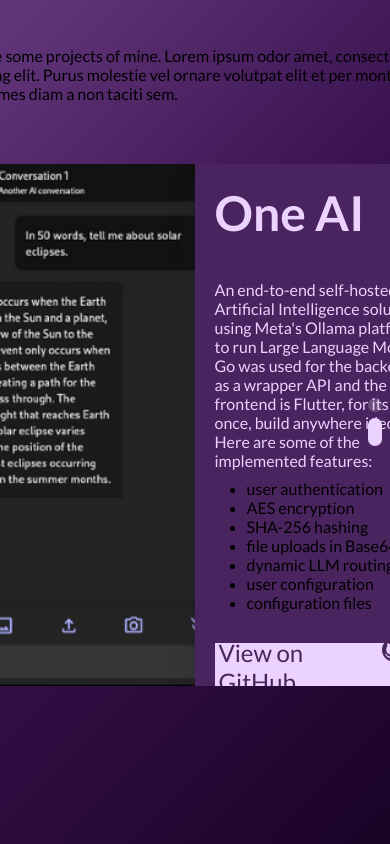
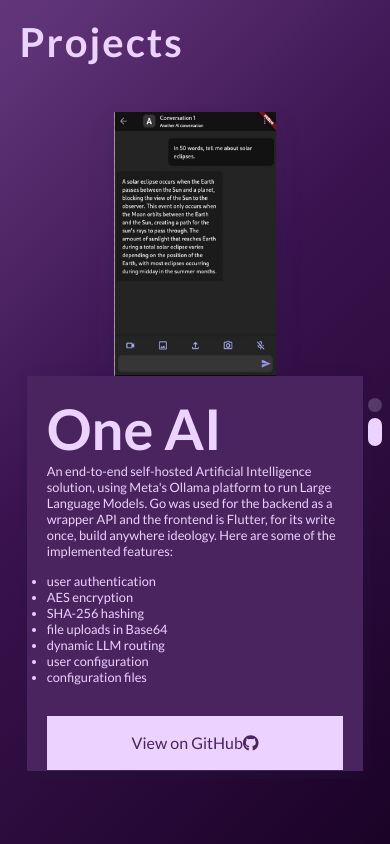
Before and after one commit to quaxlyqueen/portfolio, a React (Vite) app: page / in a window 390 px wide. Both pictures are taken after a click on the element 375 px from the left and 439 px from the top of the page. Built offline with nearby package versions, Linux system fonts and the light colour scheme.

Commit message:
implemented mobile-responsive project card.

```diff
--- a/src/Projects.jsx
+++ b/src/Projects.jsx
@@ -5,16 +5,8 @@ export default function Projects({ cardData }) {
   return (
     <>
       <div id="project-container">
-        <div className="project-grid-container">
-          <div id="project-header">
-            <h2 className="project-header">Projects</h2>
-
-            <p>
-              Here are some projects of mine. Lorem ipsum odor amet,
-              consectetuer adipiscing elit. Purus molestie vel ornare volutpat
-              elit et per montes. Lacus fames diam a non taciti sem.
-            </p>
-          </div>
+        <div id="project-grid-container">
+          <h1>Projects</h1>
           <div id="project-cards-section">
             {cardData.map((c) => (
               <ProjectCard
--- a/src/components/ProjectCard.jsx
+++ b/src/components/ProjectCard.jsx
@@ -19,21 +19,17 @@ export default function ProjectCard({
         <div className="project-text">
           <h3 className="project-header">{title}</h3>
           <p>{descriptionA}</p>
-          <div className="row">
           <ul className="feature-list">
             {featureList.map((item) => (
               <li>{item}</li>
             ))}
           </ul>
-          </div>
-          <div className="button">
-            <a className="view-button-link" href={url} target="_blank">
+          <a className="view-button-link button" href={url} target="_blank">
             View on GitHub
             <FontAwesomeIcon icon={faGithub} />
           </a>
         </div>
       </div>
     </div>
-    </div>
   );
 }
--- a/src/main.css
+++ b/src/main.css
@@ -88,21 +88,20 @@ body {
   margin: 5vw;
 }
 
-.project-grid-container {
-  margin: 2vw;
+#project-grid-container {
   display: grid;
   grid-template-columns: 100%;
-  grid-template-rows: 1% 90%;
-  row-gap: 2vh;
+  grid-template-rows: 10% 80%;
 }
 
 .project-card {
-  height: 70%;
   display: grid;
-  grid-template-columns: 50% 50%;
+  grid-template-columns: 40% 60%;
   grid-template-rows: 100%;
   overflow: hidden;
+  height: 90%;
   width: 100%;
+  opacity: 0;
 }
 
 .project-card .img-container {
@@ -124,8 +123,8 @@ body {
   display: flex;
   flex-direction: column;
   justify-content: center;
-  padding: 5vw;
-  background-color: #4A245E;
+  padding: 3vw;
+  background-color: #4a245e;
   box-shadow:
     0 13px 27px -5px hsla(240, 30.1%, 28%, 0.25),
     0 8px 16px -8px hsla(0, 0%, 0%, 0.3),
@@ -137,23 +136,21 @@ body {
   width: 100%;
   height: 100%;
   grid-template-columns: 100%;
-  grid-template-rows: 20% 35% 40% 10%;
+  grid-template-rows: 15% 35% 40% 15%;
 }
 
 .project-text h3 {
-  font-size: clamp(3rem, 3.5vw, 4rem);
-  color: #eBD2FF;
+  font-size: clamp(3rem, 3.5rem, 4rem);
+  color: #ebd2ff;
 }
 
 .project-text p {
-  font-size: clamp(1rem, 1.5vw, 2rem);
-  color: #eBD2FF;
-}
-
-.row {
   display: flex;
-  flex-direction: row;
+  flex-direction: column;
   justify-content: center;
+  align-items: center;
+  font-size: clamp(1rem, 1.5rem, 2rem);
+  color: #ebd2ff;
 }
 
 .row {
@@ -161,6 +158,7 @@ body {
   flex-direction: column;
   justify-content: center;
   align-items: center;
+  padding: 1vw;
 }
 
 #project-cards-section {
@@ -170,8 +168,18 @@ body {
 }
 
 .feature-list {
+  height: 100%;
+  display: flex;
+  flex-direction: column;
+  justify-content: bottom;
+  align-items: bottom;
+  color: #ebd2ff;
 }
 
+.feature-list li {
+  font-size: clamp(1rem, 1.5rem, 2rem);
+  color: #ebd2ff;
+}
 
 #header {
   width: 100%;
@@ -194,7 +202,7 @@ body {
   opacity: 0;
 }
 
-#header-text h1 {
+h1 {
   font-size: clamp(4.25rem, 5.5vw, 10rem);
   font-weight: 600;
   letter-spacing: 2px;
@@ -225,7 +233,9 @@ body {
 
 .swiper-slide-active #header-text h1,
 .swiper-slide-active #header-text h3,
-.swiper-slide-active #header-text h4 {
+.swiper-slide-active #header-text h4,
+.swiper-slide-active #project-grid-container h1,
+.swiper-slide-active .project-card {
   animation: moveDown 0.8s ease-in forwards;
 }
 
@@ -238,6 +248,14 @@ body {
 }
 
 .swiper-slide-active #header-text h4 {
+  animation-delay: 0.8s;
+}
+
+.swiper-slide-active #project-grid-container h1 {
+  animation-delay: 0.2s;
+}
+
+.swiper-slide-active .project-card {
   animation-delay: 0.8s;
 }
 
@@ -347,17 +365,12 @@ body {
   text-align: left;
 }
 
-.card .skill-section-header h3,
-.project-header {
+.card .skill-section-header h3 {
   font-size: clamp(1rem, 2vw, 3rem);
 }
 
 .card .skill-section-header h3 {
   color: #ebd2ff;
-}
-
-.project-header {
-  color: #4A245E;
 }
 
 .socials {
@@ -369,20 +382,15 @@ body {
 
 .button {
   display: flex;
-  flex-direction: column;
+  flex-direction: row;
   align-items: center;
   justify-content: center;
-  padding: 1vw;
   background-color: #ebd2ff;
 }
 
 .view-button-link {
-  display: grid;
-  grid-template-rows: 100%;
-  grid-template-columns: 60% 30%;
-  column-gap: 10vw;
-  font-size: clamp(1.5rem, 2vw, 3rem);
-  color: #4A245E;
+  font-size: clamp(1rem, 1.5vw, 2rem);
+  color: #4a245e;
   text-decoration: none;
 }
 
@@ -501,8 +509,24 @@ body {
     margin: 0;
   }
 
-  #header-text h1 {
+  h1 {
     font-size: clamp(2.5rem, 2.75vw, 3rem);
+    margin-bottom: 16px;
+    width: unset;
+    line-height: 1.1;
+  }
+
+  h2 {
+    padding-bottom: 0;
+  }
+
+  h3 {
+    font-size: clamp(1.5rem, 2vw, 2.5rem);
+  }
+
+  .project-text p,
+  .project-text ul li {
+    font-size: clamp(0.5rem, 0.8rem, 1rem);
   }
 
   #header-image {
@@ -516,10 +540,6 @@ body {
     border-radius: 18px 18px 18px 18px;
   }
 
-  #skills-section h2 {
-    padding-bottom: 0;
-  }
-
   .cards {
     grid-template-columns: 100%;
     grid-template-rows: 30% 30% 30%;
@@ -529,16 +549,6 @@ body {
   .card {
     width: 50vw;
     margin: 1vw;
-  }
-
-  .card .skill-section-header h3 {
-    font-size: clamp(1.5rem, 2vw, 2.5rem);
-  }
-
-  #header-text h1 {
-    margin-bottom: 16px;
-    width: unset;
-    line-height: 1.1;
   }
 
   .swiper-pagination-bullet {
@@ -553,6 +563,23 @@ body {
   .material-symbols-outlined {
     font-size: 10vw;
   }
+
+  .project-card {
+    display: grid;
+    grid-template-columns: 100%;
+    grid-template-rows: 40% 60%;
+    overflow: hidden;
+    height: 100%;
+    width: 100%;
+    padding: 2vw;
+  }
+
+  .project-text {
+    padding: 2vw;
+  }
+
+  .button {
+  }
 }
 
 @media (max-width: 485px) {
```
Lines whose indentation alone changed are shown as unchanged.
